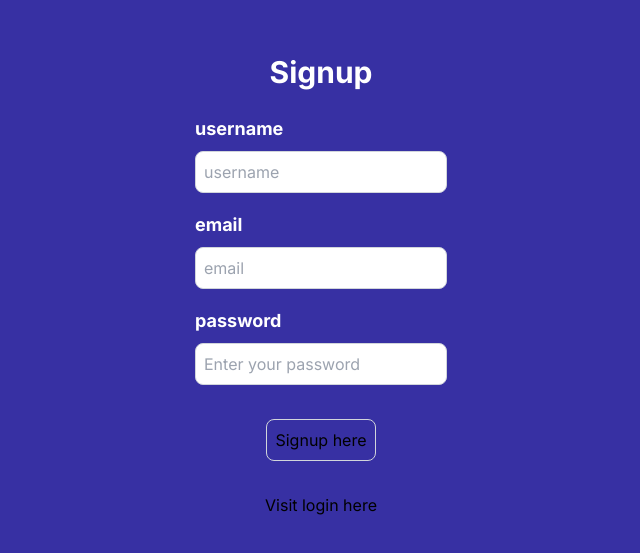
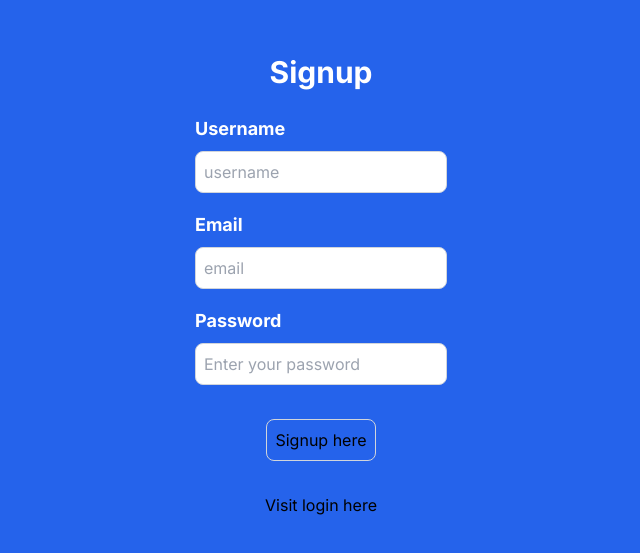
Before and after one commit to nt2311-vn/nextjs_with_hitesh, a Next.js app: page /signup in a window 1280 px wide. Shown: the part 115-668 px from the top of the page, without its empty margins (319-959 px from the left). Built offline with nearby package versions, Linux system fonts and the light colour scheme.

Commit message:
sign up template complete

```diff
--- a/src/app/signup/page.tsx
+++ b/src/app/signup/page.tsx
@@ -14,7 +14,7 @@
 	const onSignUp = async () => {};
 
 	return (
-		<div className="flex flex-col items-center justify-center min-h-screen py-2 bg-indigo-800">
+		<div className="flex flex-col items-center justify-center min-h-screen py-2 bg-blue-600">
 			<h1 className="text-white text-3xl font-bold mb-6">Signup</h1>
 			<hr />
 			<div className="mb-0.5">
@@ -22,7 +22,7 @@
 					htmlFor="username"
 					className="block text-white text-lg font-bold mb-2"
 				>
-					username
+					Username
 				</label>
 				<input
 					className="p-2 border border-gray-300 rounded-lg mb-4 focus:outline-none focus:border-gray-300 text-blue-900"
@@ -38,7 +38,7 @@
 					htmlFor="email"
 					className="block text-white text-lg font-bold mb-2"
 				>
-					email
+					Email
 				</label>
 				<input
 					className="p-2 border border-gray-300 rounded-lg mb-4 focus:outline-none focus:border-gray-300 text-blue-900"
@@ -54,7 +54,7 @@
 					htmlFor="password"
 					className="block text-white text-lg font-bold mb-2"
 				>
-					password
+					Password
 				</label>
 				<input
 					className="p-2 border border-gray-300 rounded-lg mb-4 focus:outline-none focus:border-gray-300 text-blue-900"
```
